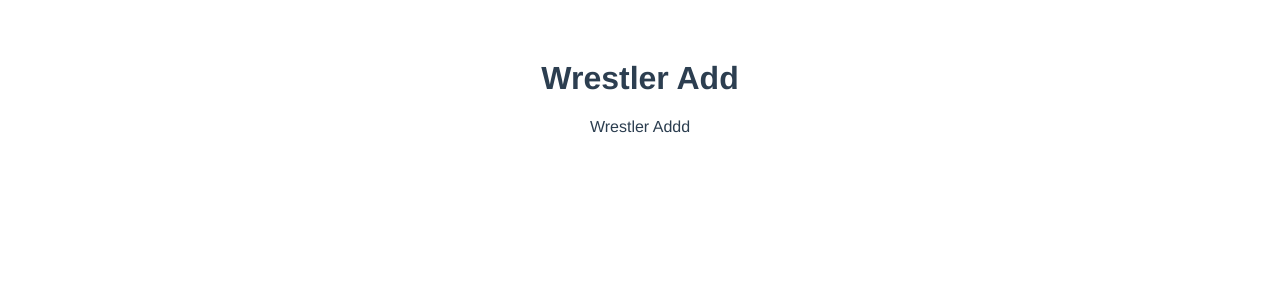
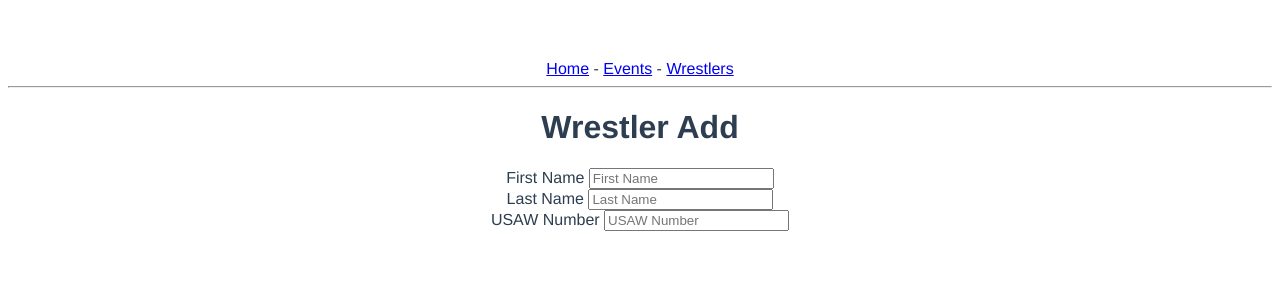
Before and after one commit to kswrestlingcenter/league, a Vue app: page /wrestlers/add in a window 1280 px wide. Shown: the top 300 px of the page. Built offline with nearby package versions, Linux system fonts and the light colour scheme.

Commit message:
add wrestler model

```diff
--- a/package.json
+++ b/package.json
@@ -36,6 +36,7 @@
     "cors": "^2.8.5",
     "express": "^4.17.1",
     "helmet": "^4.5.0",
+    "lodash": "^4.17.21",
     "mongoose": "^5.12.5",
     "morgan": "^1.10.0",
     "vue-router": "^4.0.6"
@@ -53,6 +54,7 @@
     "eslint-plugin-vue": "^7.9.0",
     "file-loader": "^6.2.0",
     "html-webpack-plugin": "^5.3.2",
+    "less": "^4.1.1",
     "less-loader": "^8.1.1",
     "node-dev": "^6.7.0",
     "sass-loader": "^11.0.1",
--- a/src/app/App.vue
+++ b/src/app/App.vue
@@ -1,17 +1,17 @@
 <template>
   <!-- <img alt="Vue logo" src="./assets/logo.png"> -->
-  <!-- <nav-bar/> -->
+  <nav-bar/>
   <router-view />
 </template>
 
 <script>
-// import NavBar from './components/NavBar.vue'
+import NavBar from './components/NavBar.vue'
 
 export default {
   name: 'App',
-  // components: {
-  //   'nav-bar': NavBar
-  // }
+  components: {
+    'nav-bar': NavBar
+  }
 }
 </script>
 
--- /dev/null
+++ b/src/app/components/BaseInput.vue
@@ -0,0 +1,47 @@
+<template>
+  <label :for="uuid" v-if="label">{{ label }}&nbsp;</label>
+  <input
+    v-bind="$attrs"
+    :value="modelValue"
+    :placeholder="label"
+    @input="$emit('update:modelValue', $event.target.value)"
+    class="field"
+    :id="uuid"
+    :aria-describedby="error ? `${uuid}-error` : null"
+    :aria-invalid="error ? true : null"
+  >
+  <p
+    v-if="error"
+    class="errorMessage"
+    :id="`${uuid}-error`"
+    aria-live="assertive"
+  >
+    {{ error }}
+  </p>
+</template>
+
+<script>
+import UniqueID from '../helpers/UniqueID'
+export default {
+  props: {
+    label: {
+      type: String,
+      default: ''
+    },
+    modelValue: {
+      type: [String, Number],
+      default: ''
+    },
+    error: {
+      type: String,
+      default: ''
+    }
+  },
+  setup () {
+    const uuid = UniqueID().getID()
+    return {
+      uuid
+    }
+  }
+}
+</script>
--- a/src/app/components/NavBar.vue
+++ b/src/app/components/NavBar.vue
@@ -1,7 +1,10 @@
 <template>
   <router-link to="/">Home</router-link>
-  <router-link to="/events">Events</router-link>
-  <router-link to="/wrestlers">WRESTLERS</router-link>
+  -
+  <router-link to="/league-events">Events</router-link>
+  -
+  <router-link to="/wrestlers">Wrestlers</router-link>
+  <hr>
 </template>
 
 <script>
--- /dev/null
+++ b/src/app/helpers/UniqueID.js
@@ -0,0 +1,12 @@
+let UUID = 0
+
+export default function UniqueID () {
+  const getID = () => {
+    UUID++
+    return UUID
+  }
+
+  return {
+    getID
+  }
+}
--- a/src/app/pages/WrestlerAdd.vue
+++ b/src/app/pages/WrestlerAdd.vue
@@ -1,11 +1,33 @@
 <template>
   <h1>Wrestler Add</h1>
-  <p>Wrestler Addd</p>
+  <BaseInput
+    v-model="firstName"
+    label="First Name"
+    type="text"
+  />
+  <br>
+  <BaseInput
+    v-model="lastName"
+    label="Last Name"
+    type="text"
+  />
+  <br>
+  <BaseInput
+    v-model="usawNumber"
+    label="USAW Number"
+    type="text"
+  />
 </template>
 
 <script>
 export default {
-
+  data () {
+    return {
+      firstname: '',
+      lastName: '',
+      usawNumber: ''
+    }
+  }
 }
 </script>
 
--- a/src/app/pages/WrestlerList.vue
+++ b/src/app/pages/WrestlerList.vue
@@ -1,5 +1,7 @@
 <template>
   <h1>Wrestlers Landing Page</h1>
+
+  <router-link to="/wrestlers/add">+ Add Wrestler</router-link>
 </template>
 
 <script>
--- a/src/main.js
+++ b/src/main.js
@@ -1,9 +1,20 @@
 import { createApp } from 'vue'
-import App           from './app/App.vue'
+import { upperFirst } from 'lodash'
+import { camelCase } from 'lodash'
 
-import router        from './router'
+import App from './app/App.vue'
+
+import router from './router'
 
 const app = createApp(App)
+
+//auto-import base components, exposing them as global components
+const requireComponent = require.context('./app/components', false, /Base[A-Z]\w+\.(vue|js)$/)
+requireComponent.keys().forEach(fileName => {
+  const componentConfig = requireComponent(fileName)
+  const componentName = upperFirst(camelCase(fileName.replace(/^\.\/(.*)\.\w+$/, '$1')))
+  app.component(componentName, componentConfig.default || componentConfig)
+})
 
 app.use(router)
 
```
Also changed, not shown: xServer/models/wrestler.js (added, +24 -0 lines), 1 other file (tests, documents, lock files or other folders).
